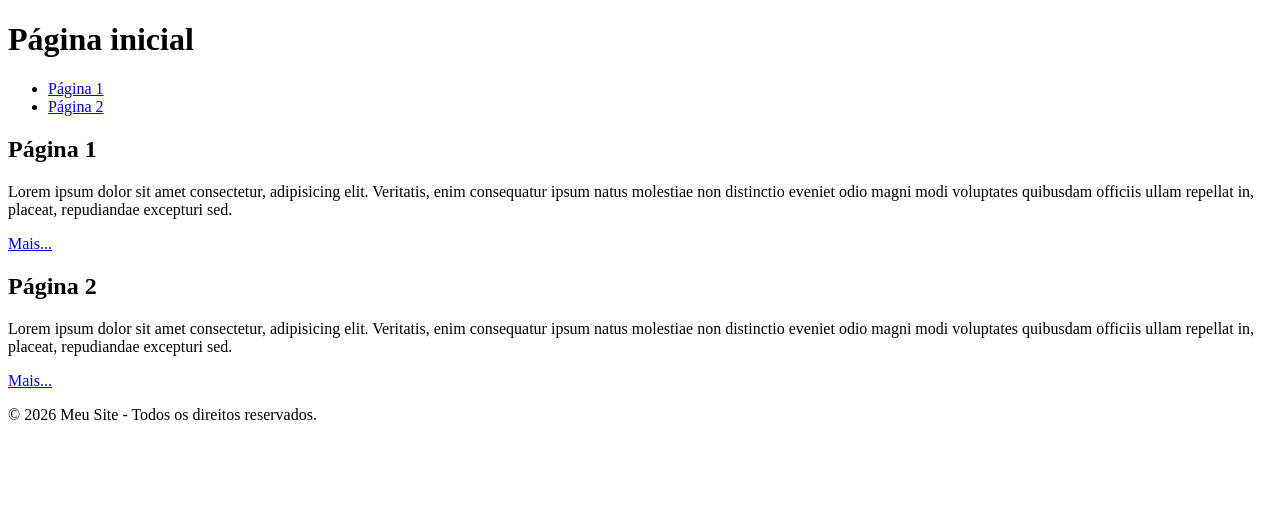
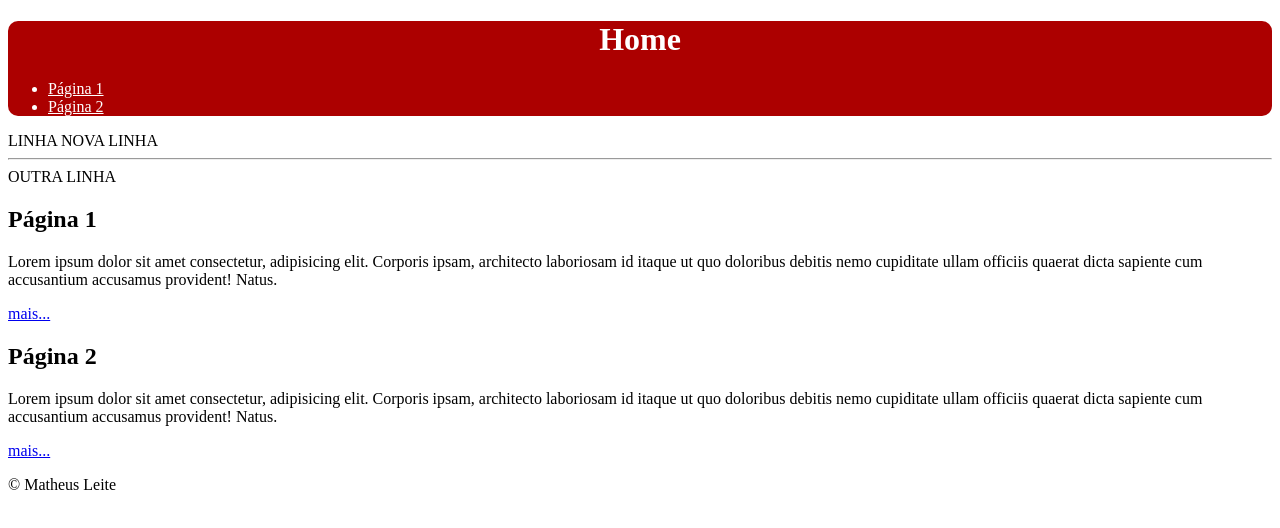
Before and after one commit to MLSV21/segundo-repositorio, a plain HTML site: page index.html in a window 1280 px wide. Drawn offline with Linux system fonts and the light colour scheme.

Commit message:
Ajustando o index

```diff
--- a/index.html
+++ b/index.html
@@ -1,31 +1,55 @@
 <!DOCTYPE html>
-<html lang="en">
+<html lang="pt-br">
 <head>
     <meta charset="UTF-8">
     <meta name="viewport" content="width=device-width, initial-scale=1.0">
-    <title>Página inicial</title>
+    <title>Página Inicial</title>
+
+    <style>
+
+      h1{
+            text-align: center;
+        }
+
+        header{
+            background-color: red;
+            border-radius: 10px;
+        }
+
+    </style>
+
 </head>
 <body>
-    <header>
-        <h1>Página inicial</h1>
-    </header>
+
+    <header style="background-color: rgb(172, 0, 0);color:white;">
+        <h1>Home</h1>
         <nav>
             <ul>
-            <li><a href="./pagina1.html">Página 1</a></li>
-            <li><a href="./paginas/pagina2.html">Página 2</a></li>
+                <li> <a style="color: white;" href="./pagina1.html"> Página 1 </a> </li>
+                <li> <a style="color: white;" href="./paginas/pagina2.html"> Página 2 </a> </li>
             </ul>
         </nav>
+    </header>
+
+
+    <span> LINHA </span><span> NOVA LINHA </span> <hr> <span>OUTRA LINHA</span>
+
     <main>
         <section>
             <h2>Página 1</h2>
-        <p>
-            Lorem ipsum dolor sit amet consectetur, adipisicing elit. Veritatis, enim consequatur ipsum natus molestiae non distinctio eveniet odio magni modi voluptates quibusdam officiis ullam repellat in, placeat, repudiandae excepturi sed.</p><a href="./paginas/pagina2.html">Mais...</a>
+            <p>Lorem ipsum dolor sit amet consectetur, adipisicing elit. Corporis ipsam, architecto laboriosam id itaque ut quo doloribus debitis nemo cupiditate ullam officiis quaerat dicta sapiente cum accusantium accusamus provident! Natus.</p>
+            <a href="./pagina1.html">mais...</a>
+        </section>
+        <section>
             <h2>Página 2</h2>
-        <p>
-            Lorem ipsum dolor sit amet consectetur, adipisicing elit. Veritatis, enim consequatur ipsum natus molestiae non distinctio eveniet odio magni modi voluptates quibusdam officiis ullam repellat in, placeat, repudiandae excepturi sed.</p><a href="./paginas/pagina2.html">Mais...</a>
+            <p>Lorem ipsum dolor sit amet consectetur, adipisicing elit. Corporis ipsam, architecto laboriosam id itaque ut quo doloribus debitis nemo cupiditate ullam officiis quaerat dicta sapiente cum accusantium accusamus provident! Natus.</p>
+            <a href="./paginas/pagina2.html">mais...</a>
+        </section>
     </main>
+
     <footer>
-         <p>&copy; 2026 Meu Site - Todos os direitos reservados.</p>
+        <p>&copy; Matheus Leite</p>
     </footer>
+
 </body>
 </html>
```
Lines whose indentation alone changed are shown as unchanged.
